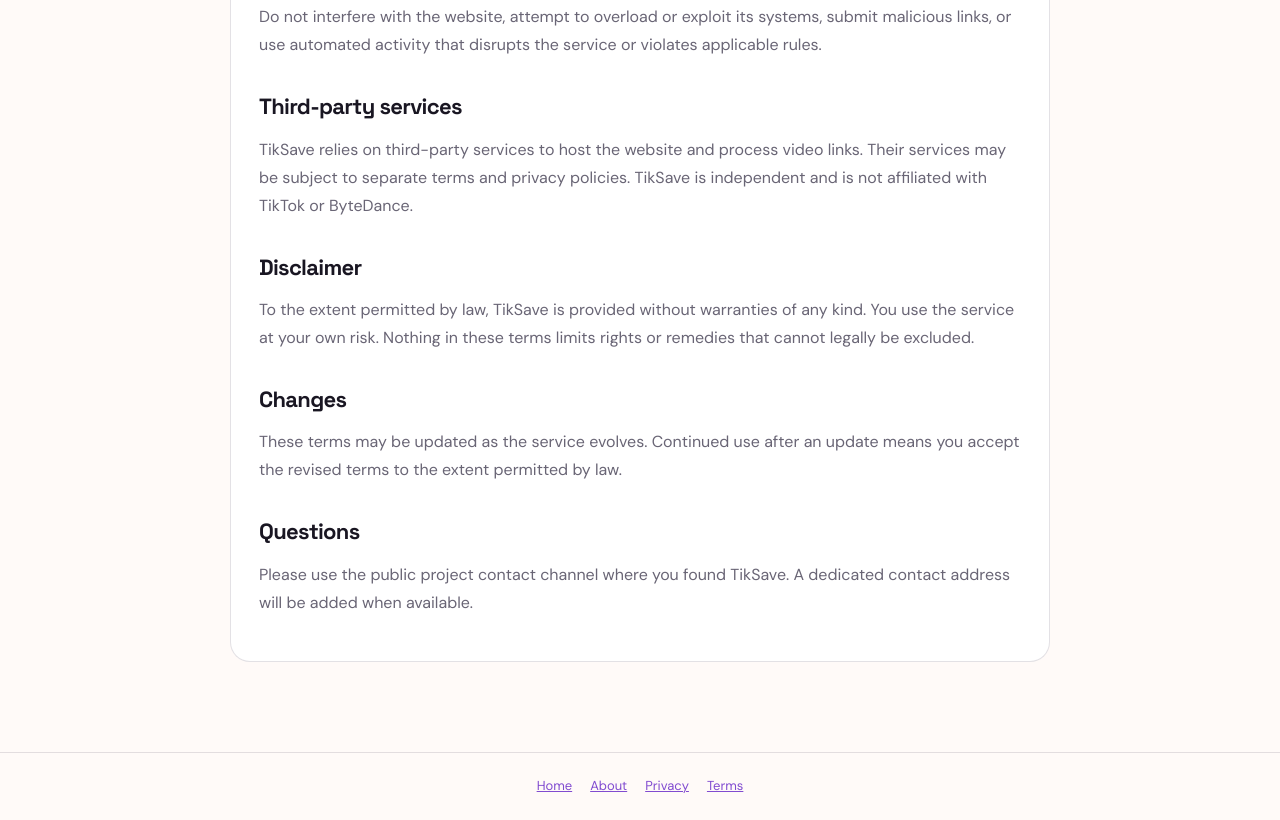
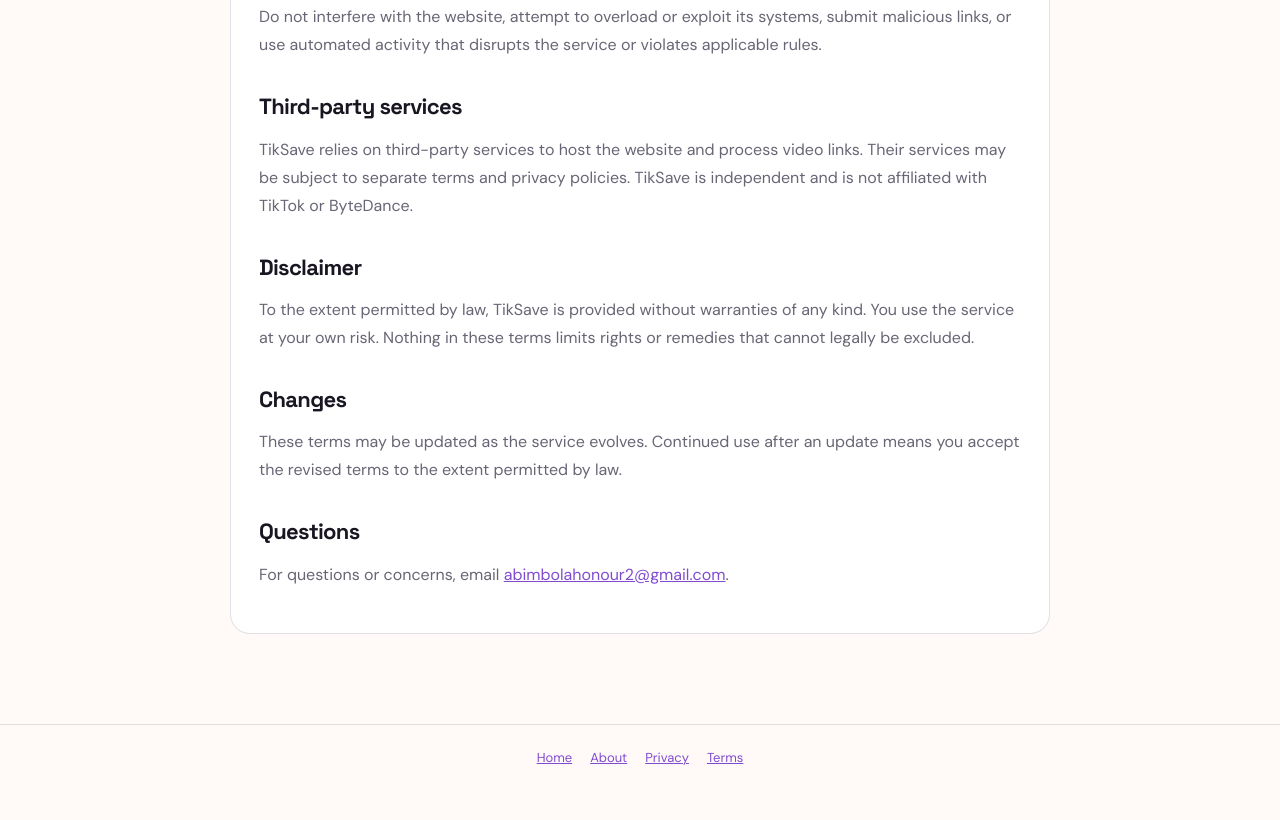
Before and after one commit to abimbolahonour17-source/Tiksave-, a plain HTML site: page terms.html in a window 1280 px wide. Shown: the part 862-1682 px from the top of the page. After the commit the page ends 1654 px from the top, so only its background shows below. Drawn offline with Linux system fonts and the light colour scheme.

Commit message:
Add support contact email to terms.html

```diff
--- a/terms.html
+++ b/terms.html
@@ -15,4 +15,4 @@ h1,h2{font-family:'Space Grotesk',Arial,sans-serif;line-height:1.2;letter-spacin
 <h2>Third-party services</h2><p>TikSave relies on third-party services to host the website and process video links. Their services may be subject to separate terms and privacy policies. TikSave is independent and is not affiliated with TikTok or ByteDance.</p>
 <h2>Disclaimer</h2><p>To the extent permitted by law, TikSave is provided without warranties of any kind. You use the service at your own risk. Nothing in these terms limits rights or remedies that cannot legally be excluded.</p>
 <h2>Changes</h2><p>These terms may be updated as the service evolves. Continued use after an update means you accept the revised terms to the extent permitted by law.</p>
-<h2>Questions</h2><p>Please use the public project contact channel where you found TikSave. A dedicated contact address will be added when available.</p></div></main><footer><a href="/">Home</a><a href="/about.html">About</a><a href="/privacy.html">Privacy</a><a href="/terms.html">Terms</a></footer></body></html>
+<h2>Questions</h2><p>For questions or concerns, email <a href="mailto:abimbolahonour2@gmail.com">abimbolahonour2@gmail.com</a>.</p></div></main><footer><a href="/">Home</a><a href="/about.html">About</a><a href="/privacy.html">Privacy</a><a href="/terms.html">Terms</a></footer></body></html>
```
